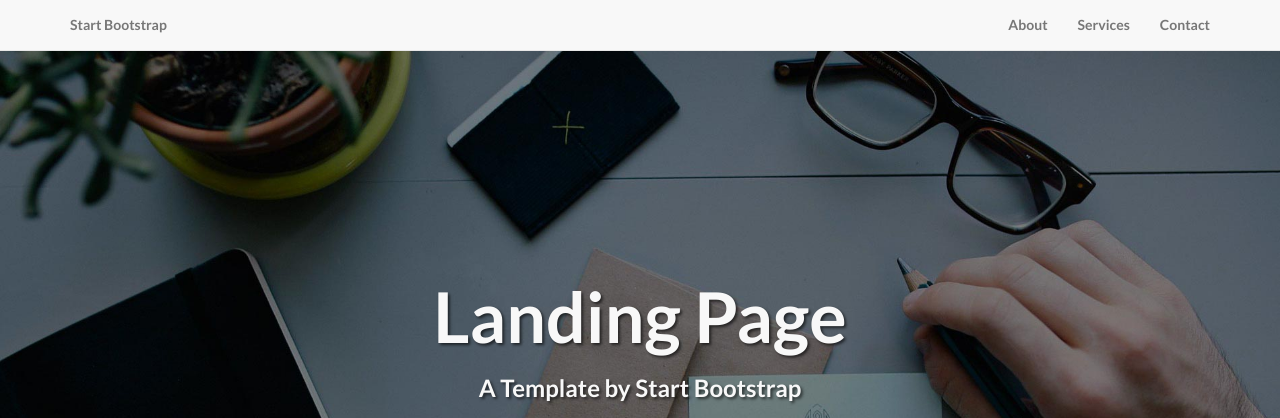
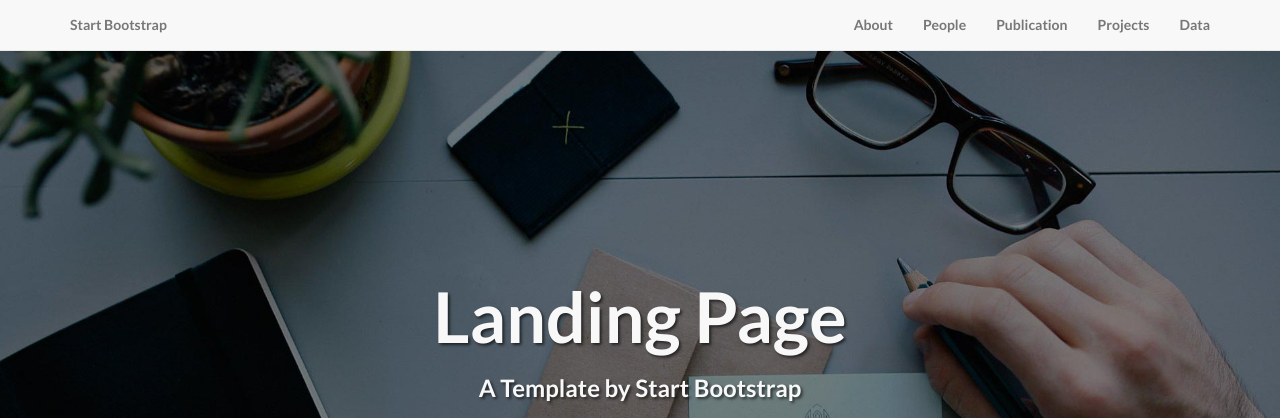
Before and after one commit to darkrsw/bughunter, a plain HTML site: page index.html in a window 1280 px wide. Shown: the top 418 px of the page. Drawn offline with Linux system fonts and the light colour scheme.

Commit message:
test menus.

```diff
--- a/index.html
+++ b/index.html
@@ -52,10 +52,16 @@
                         <a href="#about">About</a>
                     </li>
                     <li>
-                        <a href="#services">Services</a>
+                        <a href="#services">People</a>
                     </li>
                     <li>
-                        <a href="#contact">Contact</a>
+                        <a href="#contact">Publication</a>
+                    </li>
+                    <li>
+                        <a href="#contact">Projects</a>
+                    </li>
+                    <li>
+                        <a href="#contact">Data</a>
                     </li>
                 </ul>
             </div>
```
